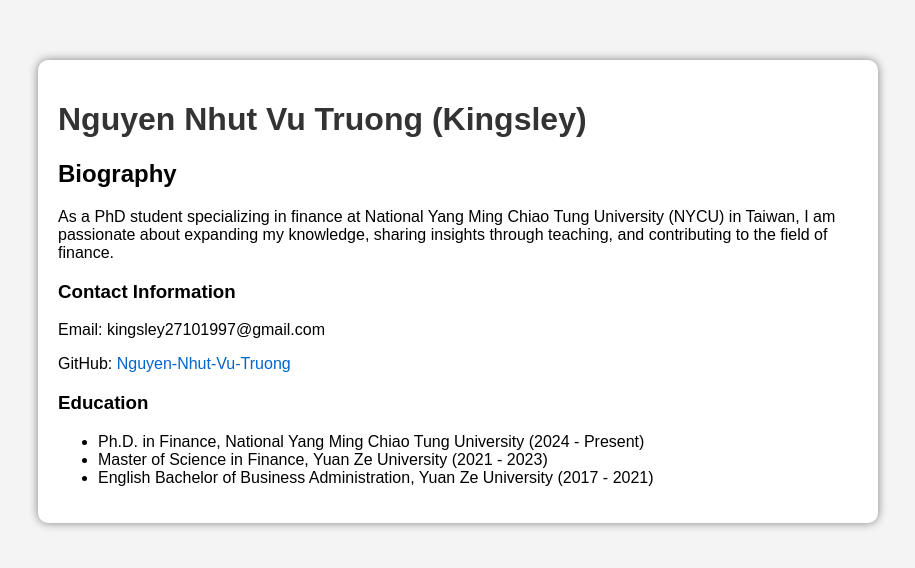
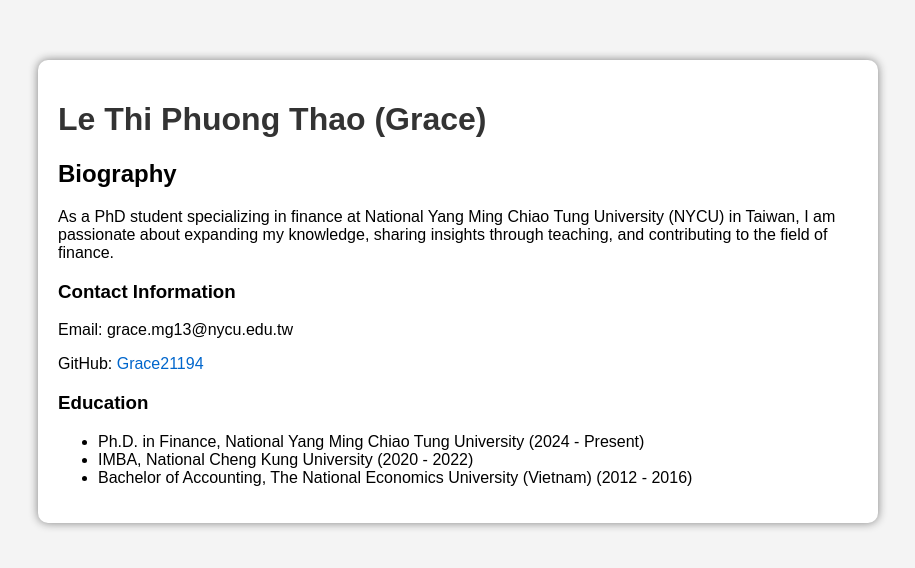
Before and after one commit to Grace21194/Grace21194.github.io, a plain HTML site: page index.html in a window 1280 px wide. Shown: the whole page, without its empty margins (22-937 px from the left). Drawn offline with Linux system fonts and the light colour scheme.

Commit message:
Update index.html

```diff
--- a/index.html
+++ b/index.html
@@ -5,7 +5,7 @@
     <meta name="viewport" content="width=device-width, initial-scale=1.0">
     <meta name="description" content="PhD student specializing in finance at NYCU in Taiwan.">
     <meta name="keywords" content="finance, PhD, NYCU, National Yang Ming Chiao Tung University, Taiwan">
-    <title>Nguyen Nhut Vu Truong - Academic Profile</title>
+    <title>Le Thi Phuong Thao - Academic Profile</title>
     <style>
         body {
             font-family: Arial, sans-serif;
@@ -35,20 +35,20 @@
 </head>
 <body>
     <div class="container">
-        <h1>Nguyen Nhut Vu Truong (Kingsley)</h1>
+        <h1>Le Thi Phuong Thao (Grace)</h1>
         <h2>Biography</h2>
 
         <p>As a PhD student specializing in finance at National Yang Ming Chiao Tung University (NYCU) in Taiwan, I am passionate about expanding my knowledge, sharing insights through teaching, and contributing to the field of finance.</p>
 
         <h3>Contact Information</h3>
-        <p>Email: kingsley27101997@gmail.com</p>
-        <p>GitHub: <a href="https://github.com/Nguyen-Nhut-Vu-Truong">Nguyen-Nhut-Vu-Truong</a></p>
+        <p>Email: grace.mg13@nycu.edu.tw</p>
+        <p>GitHub: <a href="https://github.com/Grace21194">Grace21194</a></p>
 
         <h3>Education</h3>
         <ul>
             <li>Ph.D. in Finance, National Yang Ming Chiao Tung University (2024 - Present)</li>
-            <li>Master of Science in Finance, Yuan Ze University (2021 - 2023)</li>
-            <li>English Bachelor of Business Administration, Yuan Ze University (2017 - 2021)</li>
+            <li>IMBA, National Cheng Kung University (2020 - 2022)</li>
+            <li>Bachelor of Accounting, The National Economics University (Vietnam) (2012 - 2016)</li>
         </ul>
     </div>
 </body>
```
